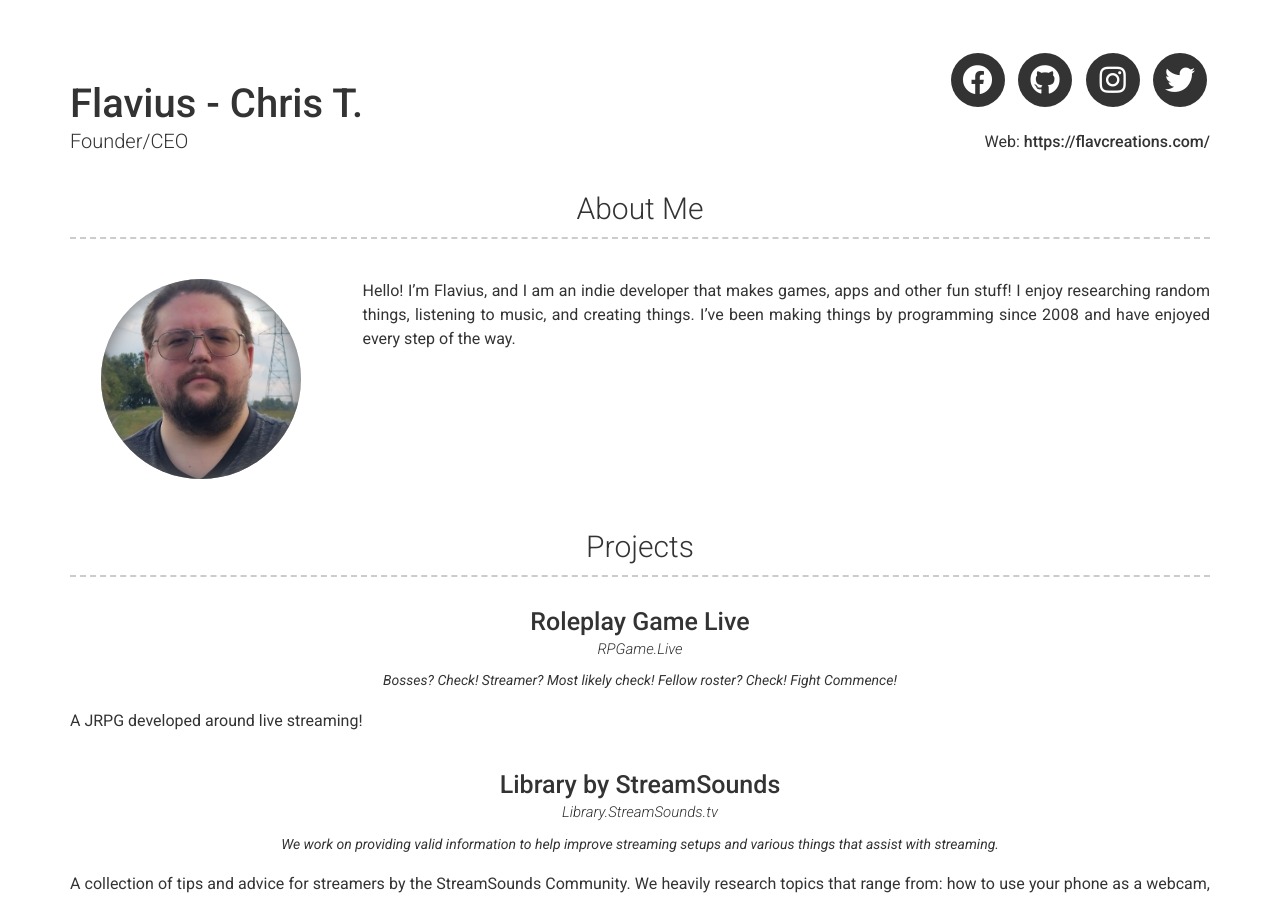
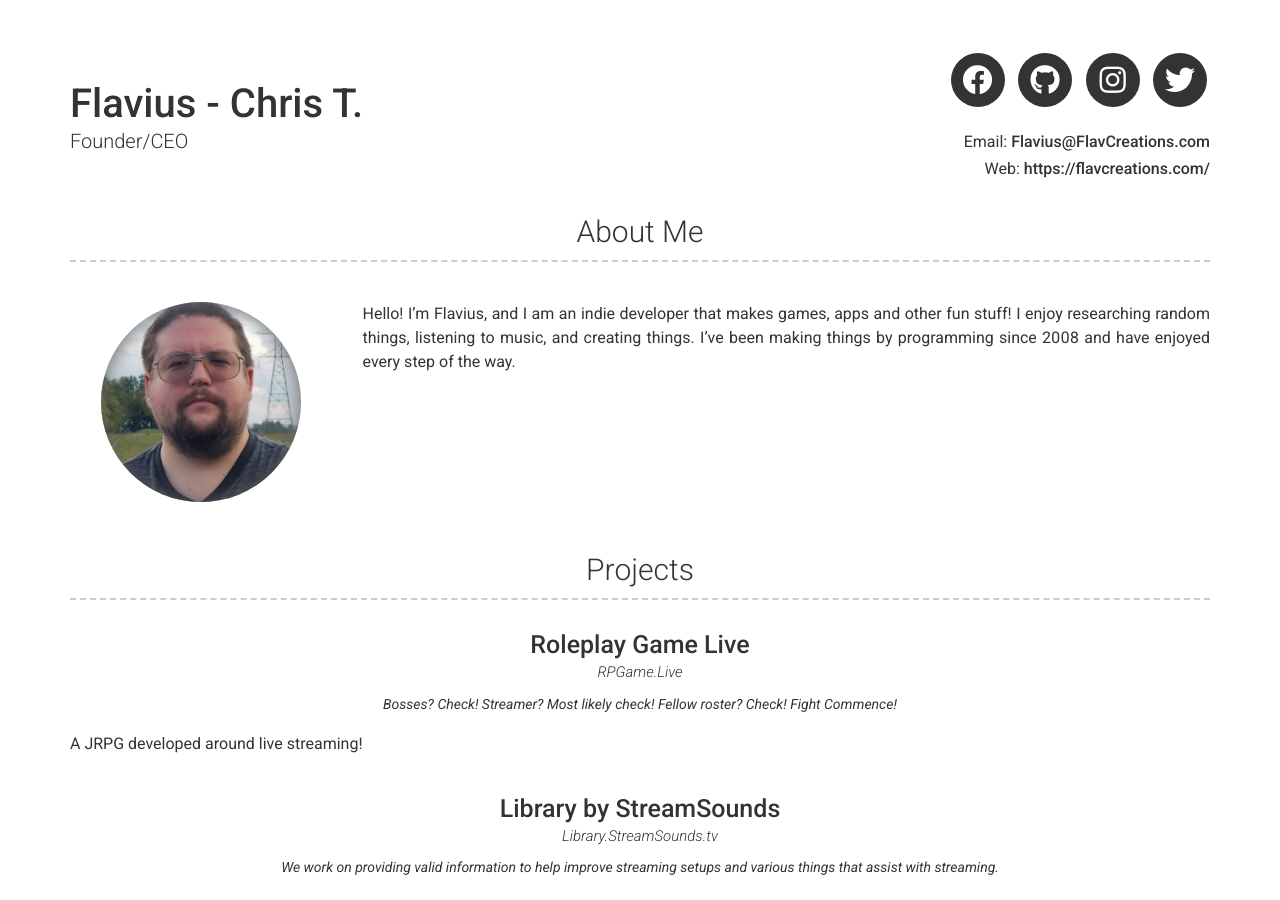
Before and after one commit to FlavCreations/resume.flavcreations.com, a Jekyll site: the page built from index.md, in a window 1280 px wide and 900 px high. Built offline with Jekyll 4.4.1, drawn with Linux system fonts in a browser that asks for light colours; nearby versions of some CDN libraries; some of the changed text lies outside the part shown.

Commit message:
Update _config.yml

```diff
--- a/_config.yml
+++ b/_config.yml
@@ -5,7 +5,7 @@ repository: Git repository where your resume will be hosted, only required if yo
 # Personal info
 name: Flavius - Chris T.
 title: Founder/CEO
-email:
+email: Flavius@FlavCreations.com
 phone:
 website: https://flavcreations.com/
 
```
